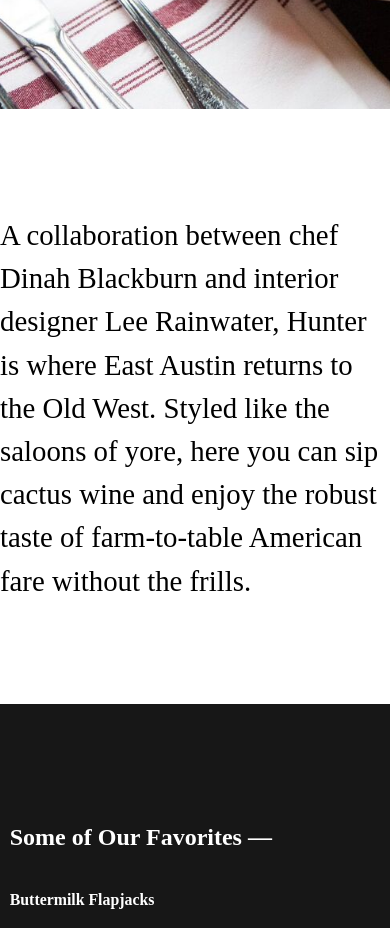
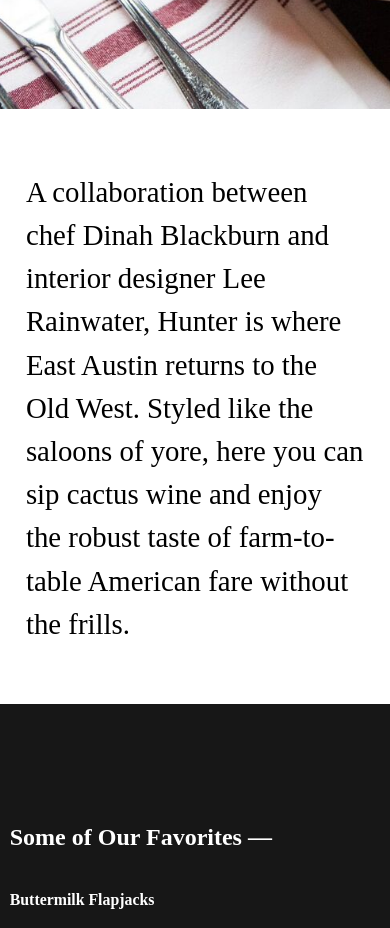
Before and after one commit to JDagadu/restaurantpage, a website built with webpack: page dist/index.html in a window 390 px wide. Shown: the part 780-1708 px from the top of the page. Built offline with Linux system fonts and the light colour scheme.

Commit message:
white side bar css fix commit

```diff
--- a/src/css/homepage.css
+++ b/src/css/homepage.css
@@ -178,7 +178,7 @@ footer{
 
     .featurequote{
         font-size: 1.8em;
-        padding: 1.5em 0em;
+        padding: 1.5em 0.9em;
         margin-right: auto;
         margin-left: auto;
         line-height: 1.5em;
@@ -219,9 +219,9 @@ footer{
         margin-left: auto;
         margin-right: auto;
     }
-    /* .reviewsection{
+    .reviewsection{
         padding: 0.9em;
-    } */
+    }
     footer{
         background-color: #171717;
         color: #fff;
```
Also changed, not shown: dist/index.main.js.
